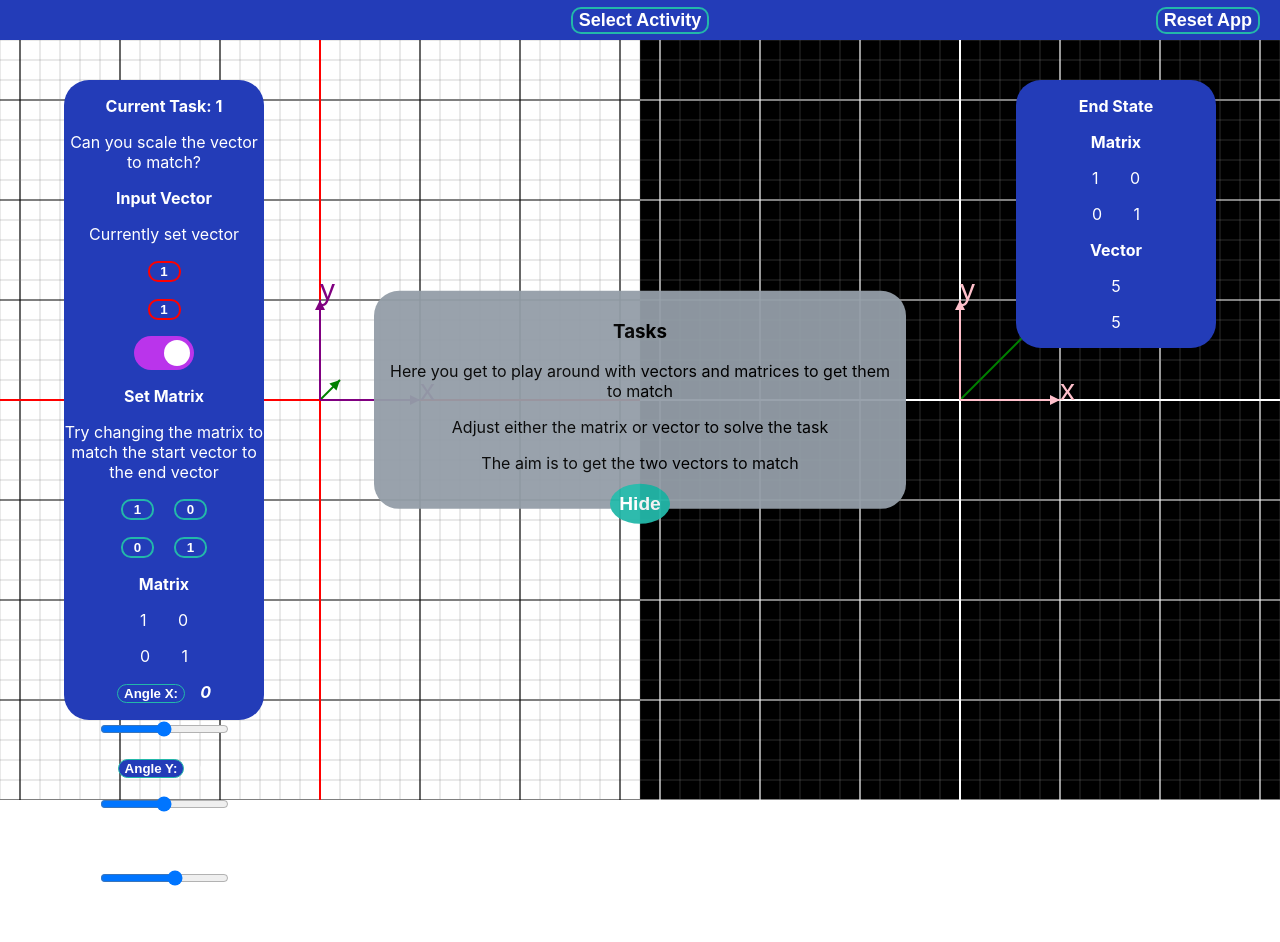
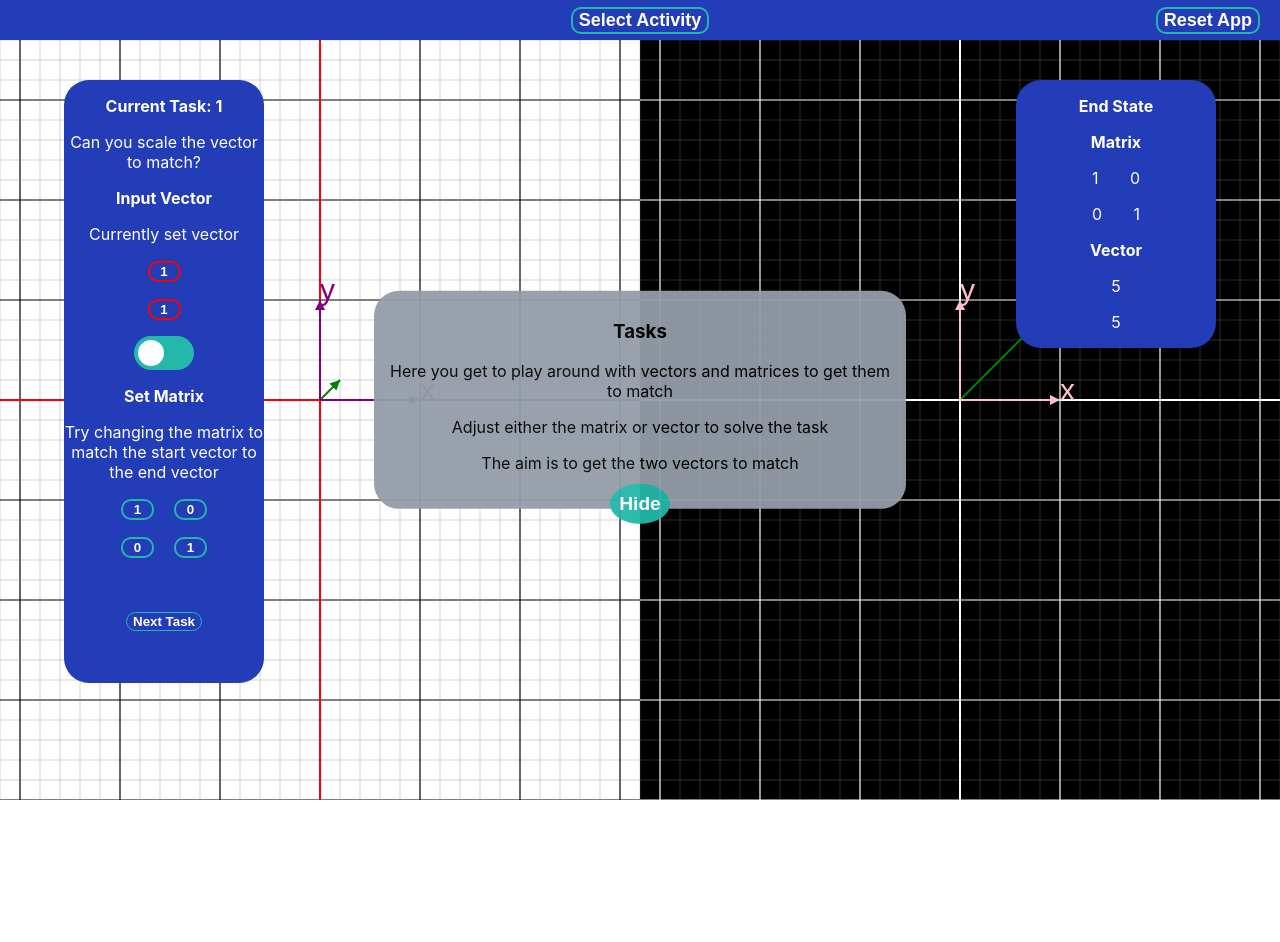
Before and after one commit to SimpsonThomas/maths-web, a React (Create React App) app: page / in a window 1280 px wide. Shown: the top 942 px of the page. After the commit the page ends 804 px from the top, so only its background shows below. Built offline with nearby package versions, Linux system fonts and the light colour scheme.

Commit message:
Removed console logs and fixed erros

```diff
--- a/src/App.js
+++ b/src/App.js
@@ -99,7 +99,7 @@ const App = props => {
     }
     switch (action.type) {
         case 'switchMat':
-          return {...state, matrix: {...state.matrix, angle:!state.matrix.angle}}
+          return {...state, matrix: {...state.matrix, angleMat:!state.matrix.angleMat}}
         case 'matrix':
             return {...state, matrix: {...state.matrix, ...action.data}, solve:solve}
         case 'matrixAng':
@@ -220,8 +220,6 @@ const App = props => {
     'Main':{activityCanvas: Canvas, name:'Main', description: 'Free play calculator'},
   }
 
-  console.log(stateInverse)
-
   return (
     <div className="App">
       <div className='navBar'>
--- a/src/Components/activities/Tasks.js
+++ b/src/Components/activities/Tasks.js
@@ -207,19 +207,23 @@ const Tasks = props => {
     }
 
     const slider = (type,axis,range) => {
-        const updateMatAng = (e, value) => {
+        const updateMatAng = (e) => {
             e.preventDefault()
+            let value = e.target.value
             updateState({
                 type: 'matrix',
                 data: {
-
+                    [type] : {
+                        ...state.matrix[type],
+                        [axis] : value
+                    }
                 }
             })
         }
 
         return (
             <input type="range" min={-range} max={range} value={state.matrix[type][axis]} className="slider" id="myRange"
-                onChange={e => updateMatAng(prevState => ( { ...prevState, [type]:{...prevState[type],[axis]:e.target.value} })) }/>
+                onChange={e => updateMatAng(e) }/>
         )
     }
 
@@ -243,7 +247,6 @@ const Tasks = props => {
 
     const scaleAngleMatrix = calculateAngleMatrix(state.matrix)
     const [,,transform1,transform2,transform3,transform4] = scaleAngleMatrix
-    console.log(scaleAngleMatrix)
 
     const html = <>
         {!selection ?
@@ -274,11 +277,12 @@ const Tasks = props => {
                     <>
                     <>
                         <label className="switch">
-                            <input type="checkbox" checked={state.matrix.angle}
+                            <input type="checkbox" checked={state.matrix.angleMat}
                                 onChange={e=> updateState({type:'switchMat'})}/>
                             <span className="sliderToggle round"></span>
                         </label>
                     </>
+                    <div style={{display : !state.matrix.angleMat ? '' : 'none'}}>
                         <p className='boxTitle'>Set Matrix</p>
                         <p style={{color:'white'}}>{!vec || taskType === 'inverse' ? 'Try changing the matrix to match the start vector to the end vector' : 'Currently set matrix'}</p>
                         <p>
@@ -289,9 +293,10 @@ const Tasks = props => {
                             {
                                 [3,4].map(pos => numberInput(pos) )
                             }
+                    </div>
                     </>
                     <>
-                        <div style={{selection : state.matrix.angle ? '' : 'none'}} >
+                        <div style={{display : state.matrix.angleMat ? '' : 'none'}} >
                         <p className='boxTitle'>Matrix</p>
                         <p className='matrixDisplay'>
                             {Math.round(transform1*100)/100} &nbsp; &nbsp; &nbsp; {Math.round(transform2*100)/100}
--- a/src/Components/canvasComponents.js
+++ b/src/Components/canvasComponents.js
@@ -114,7 +114,6 @@ const eigenVector = (ctx, transform,gridSize) => {
 const calculateAngleMatrix = (scaleAngle) => {
     let scale = scaleAngle.scale
     let angle = scaleAngle.angle
-    console.log(scaleAngle)
     let angleRadX = 2*Math.PI*angle.x/360
     let angleRadY = 2*Math.PI*angle.y/360
     let transform1 = Math.cos(angleRadX)*scale.x
@@ -230,7 +229,7 @@ const SettingsBox = props => {
                         onChange={e=> setSwitchMat(e.target.checked)}/>
                     <span className="sliderToggle round"></span>
                 </label>
-                <div style={{display : !switchMat ? '' : 'none'}}s>
+                <div style={{display : !switchMat ? '' : 'none'}}>
                     <p className='boxTitle'>Set Matrix</p>
                     <p>
                         {
```
